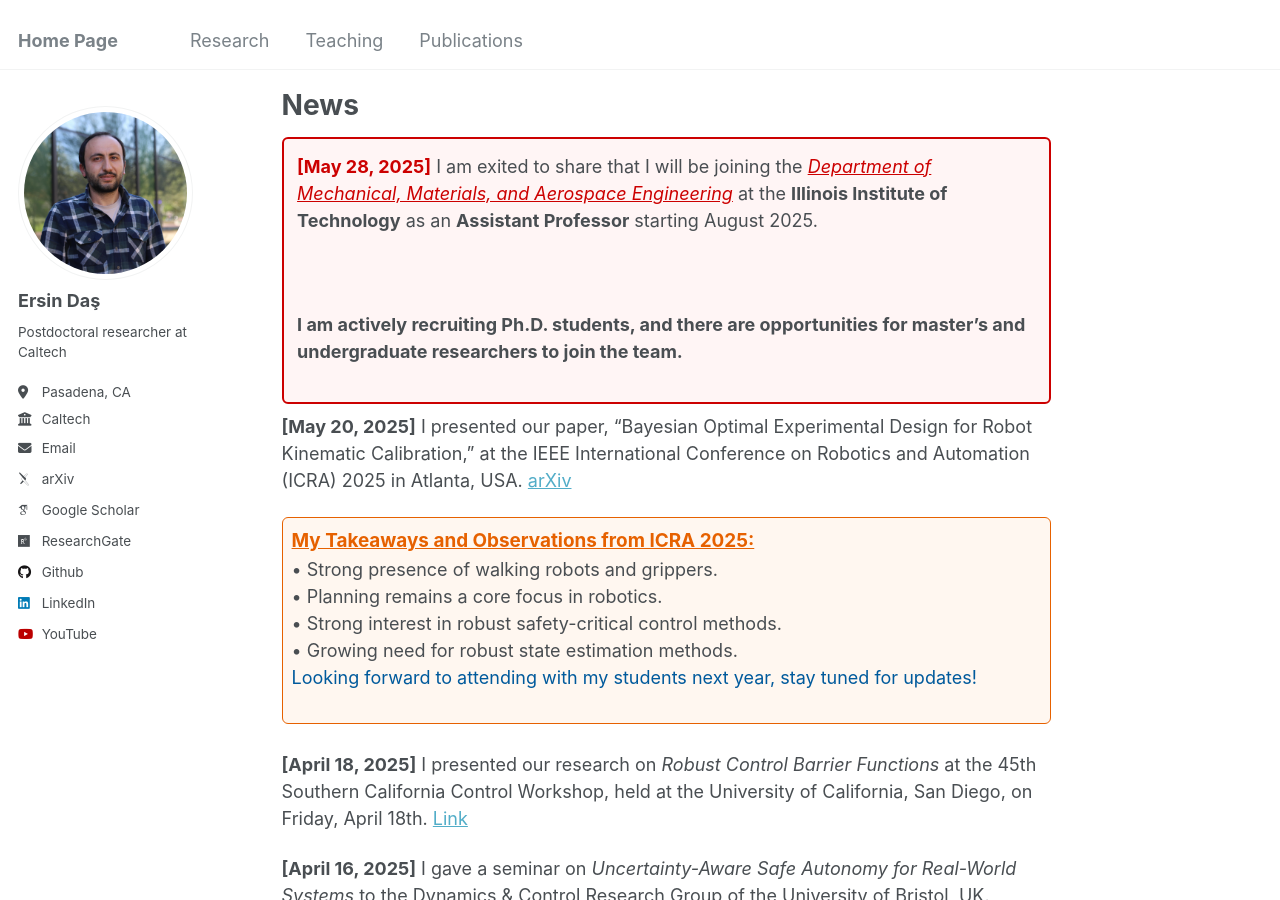
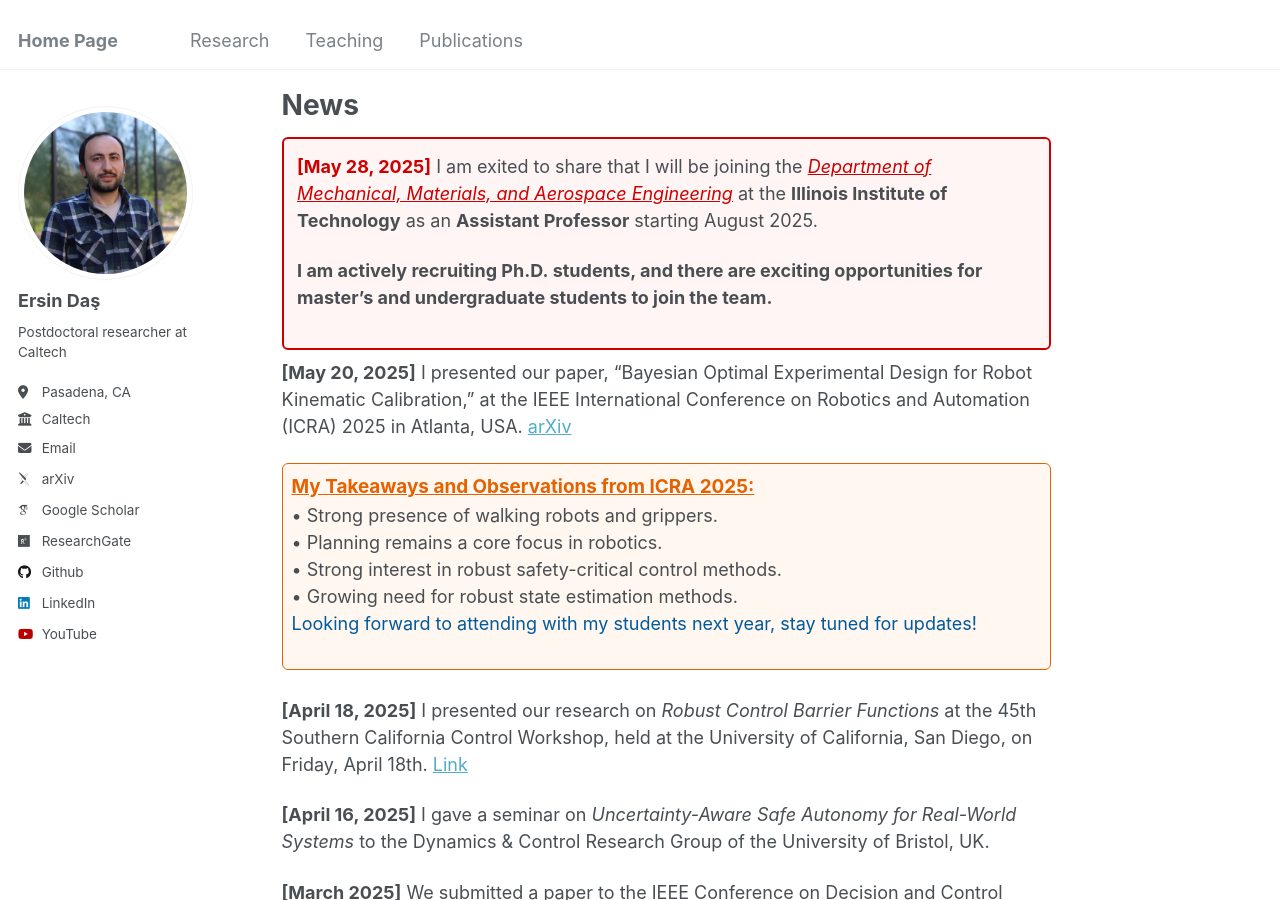
Before and after one commit to ersindas/ersindas.github.io, a Jekyll site: the page built from _pages/about.md, in a window 1280 px wide and 900 px high, scrolled down 398 px. Built offline with Jekyll 4.4.1, drawn with Linux system fonts in a browser that asks for light colours; some web fonts are replaced.

Commit message:
Update about.md

```diff
--- a/_pages/about.md
+++ b/_pages/about.md
@@ -19,8 +19,9 @@ News
 <div style="border: 2px solid #CC0000; background-color:#fff5f5; padding:0.75em; margin:0.5em 0; border-radius:6px;">
   <strong style="color:#CC0000;">[May 28, 2025]</strong> I am exited to share that I will be joining the <em><a href="https://www.iit.edu/mmae" style="color:#CC0000; text-decoration: underline;">Department of Mechanical, Materials, and Aerospace Engineering</a></em> at the <strong>Illinois Institute of Technology</strong> as an <strong>Assistant Professor</strong> starting August 2025.
 
-  <br><br>
-  <strong>I am actively recruiting Ph.D. students, and there are opportunities for master’s and undergraduate researchers to join the team.</strong>
+ <span style="display:block; font-weight:bold; margin-top:0.6em;">
+    I am actively recruiting Ph.D.&nbsp;students, and there are exciting opportunities for master’s and undergraduate students to join the team.
+  </span>
 </div>
 
 **[May 20, 2025]** I presented our paper, "Bayesian Optimal Experimental Design for Robot Kinematic Calibration," at the IEEE International Conference on Robotics and Automation (ICRA) 2025 in Atlanta, USA. [arXiv](https://arxiv.org/pdf/2409.10802)
```
